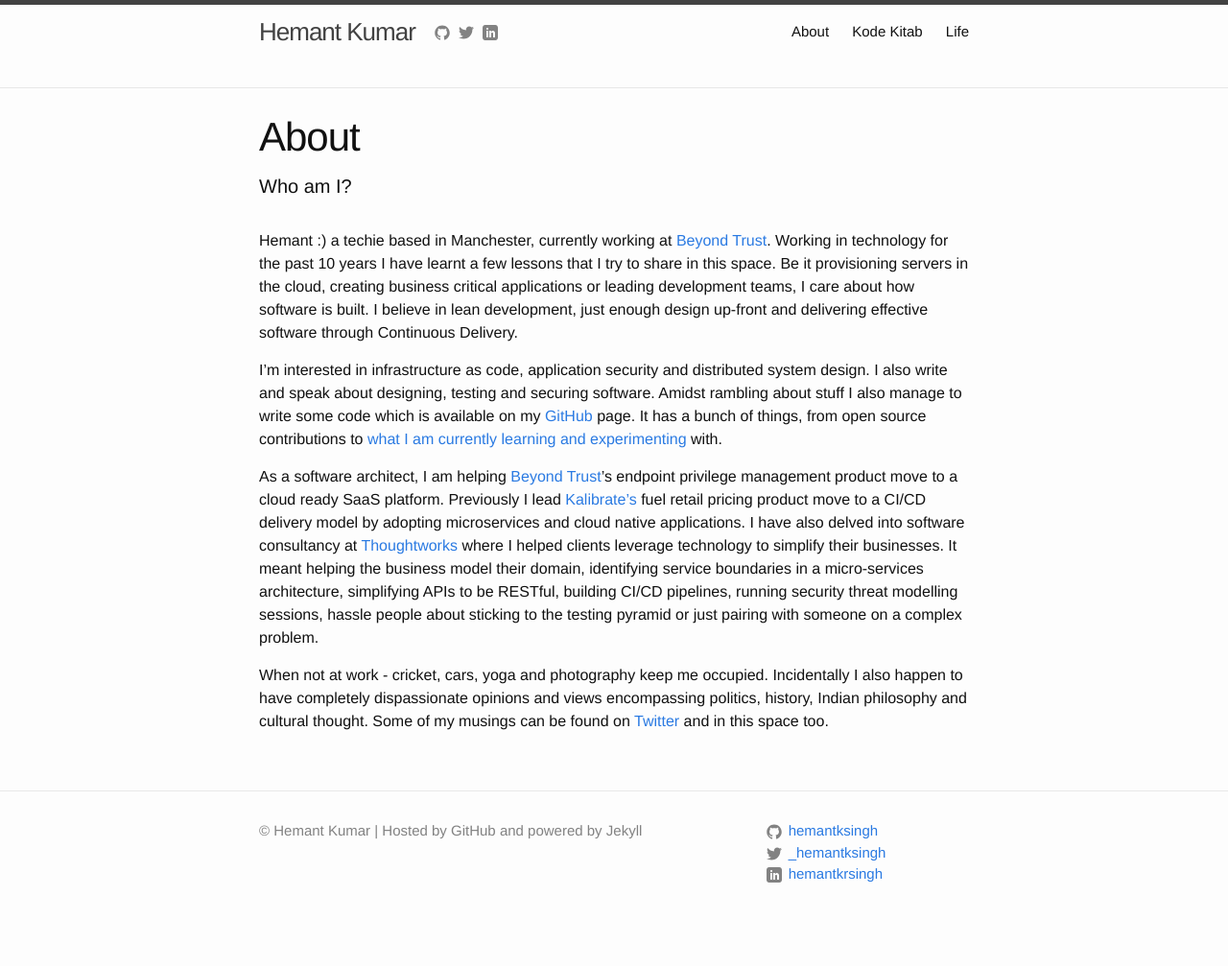
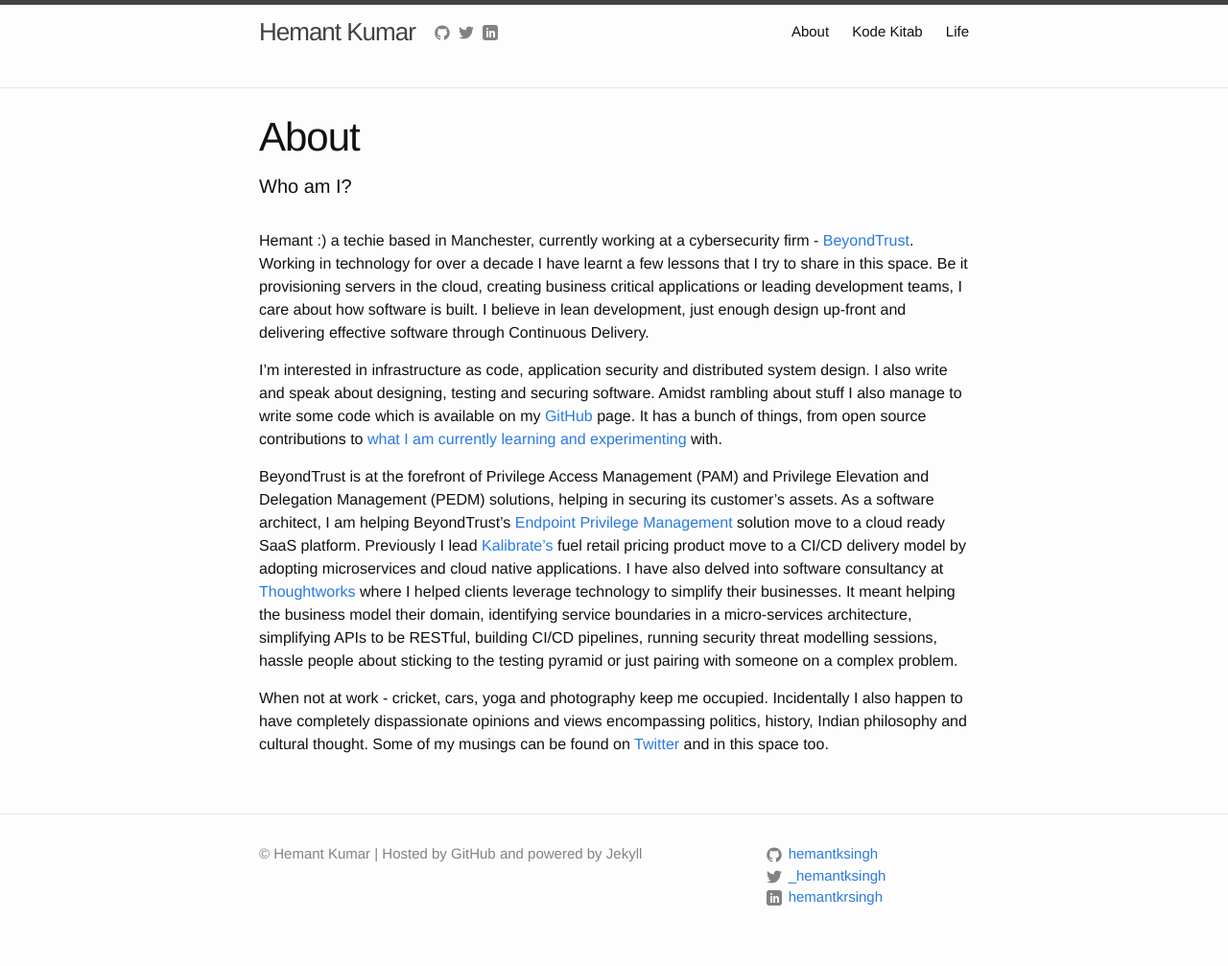
Before and after one commit to hemantksingh/hemantksingh.github.io, a Jekyll site: the page built from about.md, in a window 1280 px wide. Shown: the whole page at 96% size. Built offline with Jekyll 4.4.1, drawn with Linux system fonts in a browser that asks for light colours; before the commit the page ends 983 px from its top, so only the background shows below that.

Commit message:
Update about.md

```diff
--- a/about.md
+++ b/about.md
@@ -5,10 +5,10 @@
 description: Who am I?
 ---
 
-Hemant :) a techie based in Manchester, currently working at [Beyond Trust](https://www.beyondtrust.com). Working in technology for the past 10 years I have learnt a few lessons that I try to share in this space. Be it provisioning servers in the cloud, creating business critical applications or leading development teams, I care about how software is built. I believe in lean development, just enough design up-front and delivering effective software through Continuous Delivery.
+Hemant :) a techie based in Manchester, currently working at a cybersecurity firm - [BeyondTrust](https://www.beyondtrust.com). Working in technology for over a decade I have learnt a few lessons that I try to share in this space. Be it provisioning servers in the cloud, creating business critical applications or leading development teams, I care about how software is built. I believe in lean development, just enough design up-front and delivering effective software through Continuous Delivery.
 
 I'm interested in infrastructure as code, application security and distributed system design. I also write and speak about designing, testing and securing software. Amidst rambling about stuff I also manage to write some code which is available on my [GitHub](https://github.com/hemantksingh) page. It has a bunch of things, from open source contributions to [what I am currently learning and experimenting](https://github.com/hemantksingh/messup-learn) with.
 
-As a software architect, I am helping [Beyond Trust](https://www.beyondtrust.com)'s endpoint privilege management product move to a cloud ready SaaS platform. Previously I lead [Kalibrate's](https://www.kalibrate.com) fuel retail pricing product move to a CI/CD delivery model by adopting microservices and cloud native applications. I have also delved into software consultancy at [Thoughtworks](https://thoughtworks.com) where I helped clients leverage technology to simplify their businesses. It meant helping the business model their domain, identifying service boundaries in a micro-services architecture, simplifying APIs to be RESTful, building CI/CD pipelines, running security threat modelling sessions, hassle people about sticking to the testing pyramid or just pairing with someone on a complex problem.
+BeyondTrust is at the forefront of Privilege Access Management (PAM) and Privilege Elevation and Delegation Management (PEDM) solutions, helping in securing its customer's assets. As a software architect, I am helping BeyondTrust's [Endpoint Privilege Management](https://www.beyondtrust.com/solutions) solution move to a cloud ready SaaS platform.  Previously I lead [Kalibrate's](https://www.kalibrate.com) fuel retail pricing product move to a CI/CD delivery model by adopting microservices and cloud native applications. I have also delved into software consultancy at [Thoughtworks](https://thoughtworks.com) where I helped clients leverage technology to simplify their businesses. It meant helping the business model their domain, identifying service boundaries in a micro-services architecture, simplifying APIs to be RESTful, building CI/CD pipelines, running security threat modelling sessions, hassle people about sticking to the testing pyramid or just pairing with someone on a complex problem.
 
 When not at work - cricket, cars, yoga and photography keep me occupied. Incidentally I also happen to have completely dispassionate opinions and views encompassing politics, history, Indian philosophy and cultural thought. Some of my musings can be found on [Twitter](https://twitter.com/_hemantksingh) and in this space too.
```
